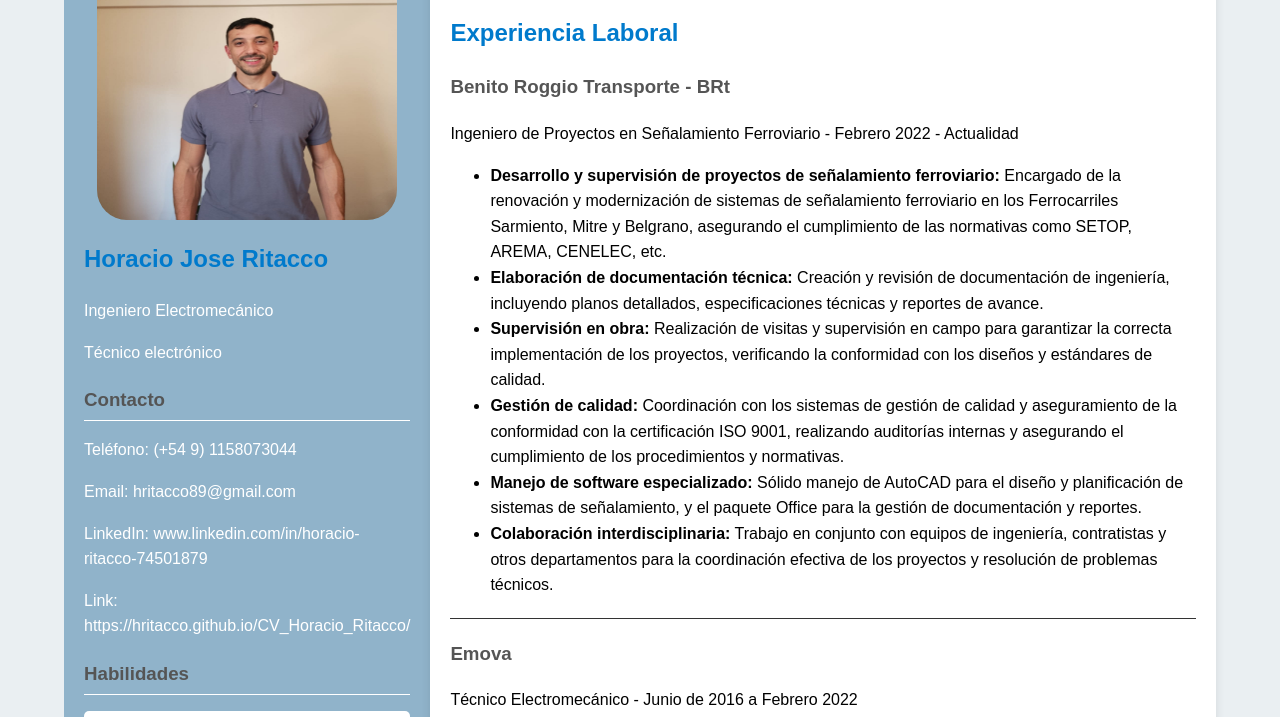
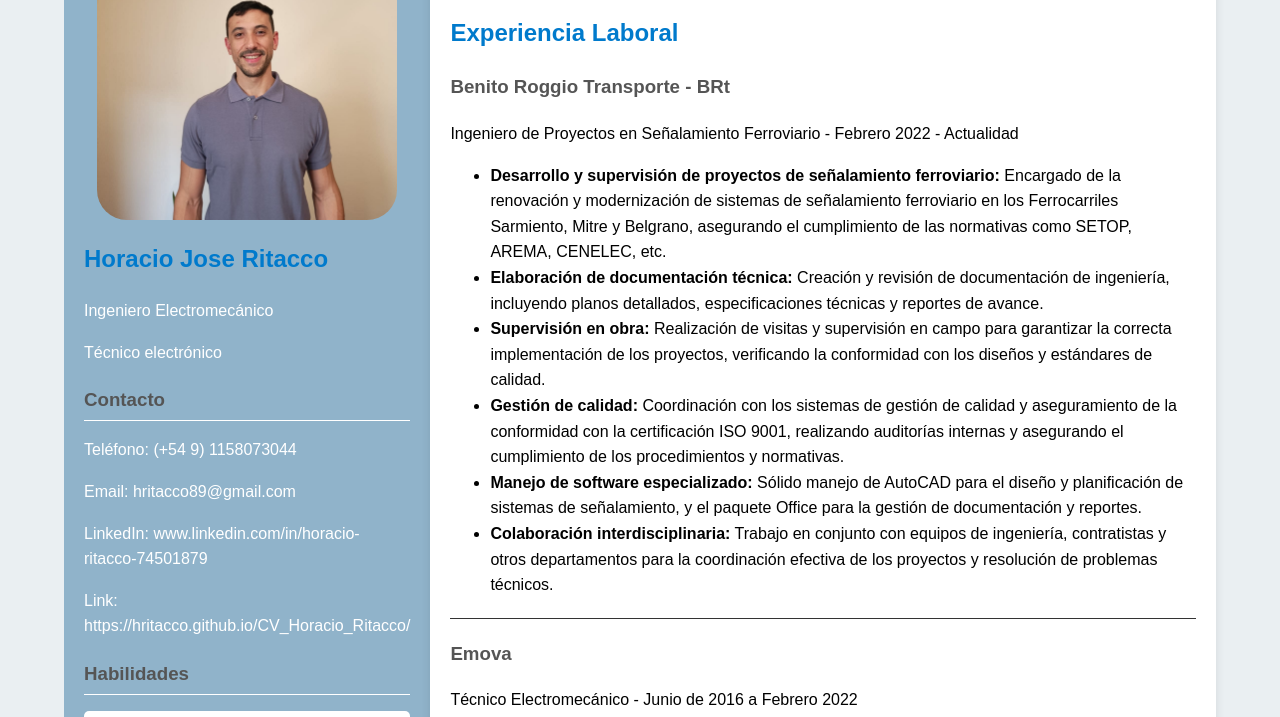
Before and after one commit to hritacco/CV_Horacio_Ritacco, a plain HTML site: page index.html in a window 1280 px wide. Shown: the part 100-817 px from the top of the page. Drawn offline with Linux system fonts and the light colour scheme.

Commit message:
Update style.css

```diff
--- a/style.css
+++ b/style.css
@@ -25,7 +25,7 @@ body {
 .profile-pic {
     width: 300px;
     height: 300px;
-    object_fit:cover;
+    object-fit:cover;
     border-radius: 10%;
     display: block;
     margin: 0 auto 10px auto;
```
